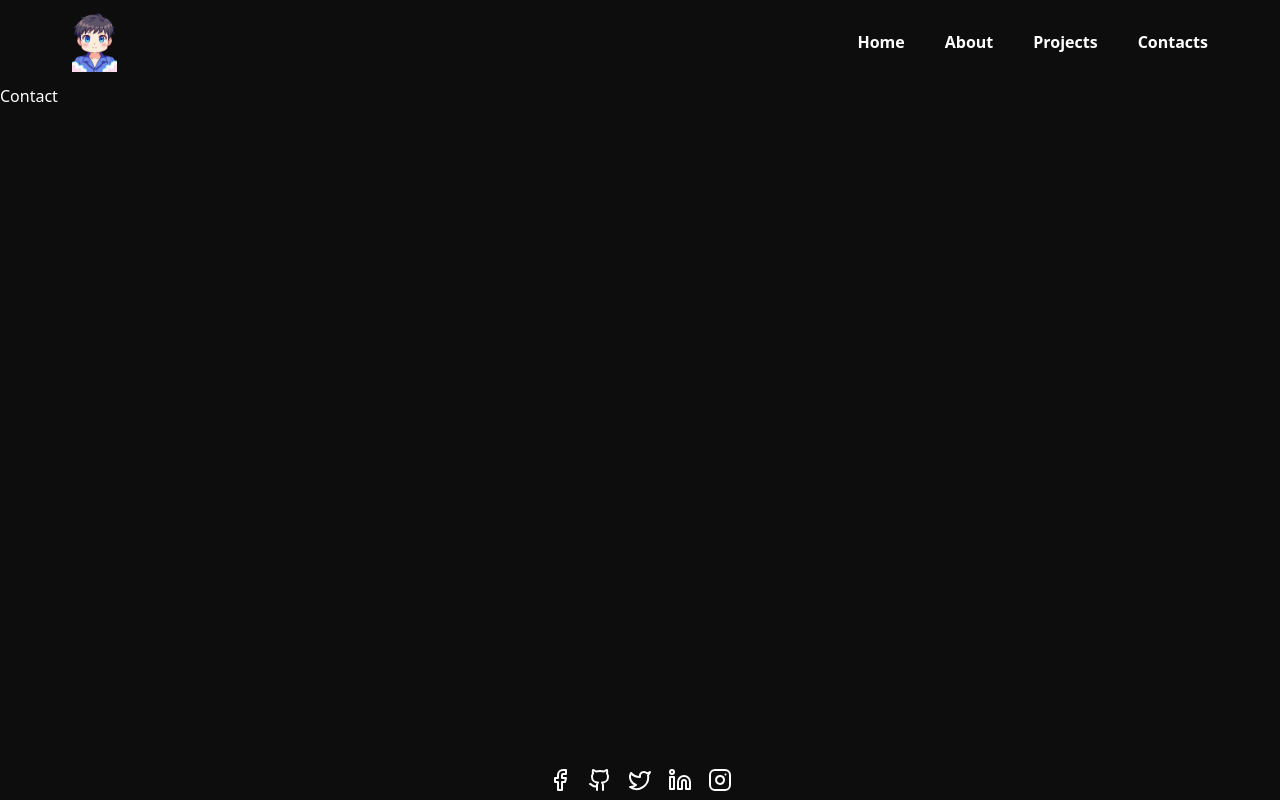
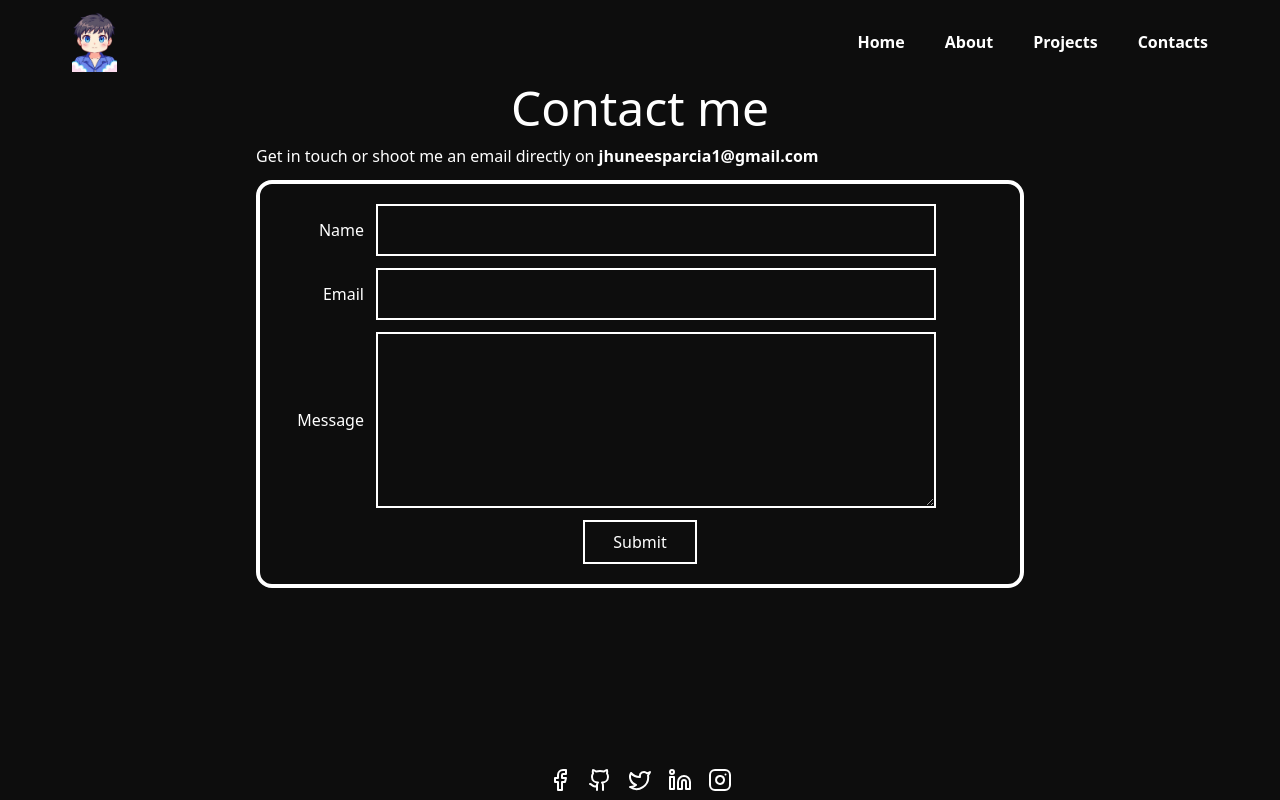
Before and after one commit to jwesparcia/portfolio-new, a React (Vite) app: page /contact in a window 1280 px wide. Built offline with nearby package versions, Linux system fonts and the light colour scheme; a web font is replaced by a local one.

Commit message:
initial commit

```diff
--- a/index.html
+++ b/index.html
@@ -4,7 +4,7 @@
     <meta charset="UTF-8" />
     <link rel="icon" type="image/svg+xml" href="/vite.svg" />
     <meta name="viewport" content="width=device-width, initial-scale=1.0" />
-    <title>My Portfolio</title>
+    <title>Jhune Wally Esparcia || Portfolio Website</title>
   </head>
   <body>
     <div id="root"></div>
--- a/src/components/ContactForm.jsx
+++ b/src/components/ContactForm.jsx
@@ -1,8 +1,33 @@
 import React from 'react'
 
-const ContactForm = () => {
+const ContactForm = ({name,email,message}) => {
   return (
-    <div>ContactForm</div>
+    <div className=' border-4 rounded-2xl p-5'>
+        <form action="" className='flex w-full flex-col'>
+          <div className='flex mb-3'>
+             <label className='w-24 flex' htmlFor="email"><span className=' text-end  w-24 mr-3 my-auto'> {name}</span>
+             </label>
+             <input type="email" className=' p-3 w-2xs md:w-[35rem] border-2' required/>
+          </div>
+
+          <div className='flex mb-3'>
+             <label className='my-auto w-24 flex ' htmlFor="email"><span className='text-end mr-3  w-24  '> {email}</span>
+             </label>
+             <input type="email" className=' p-3 w-2xs md:w-[35rem] border-2' required/>
+          </div>
+
+           <div className='flex mb-3'>
+             <label className='my-auto w-24  flex ' htmlFor="email"><span className=' w-24 text-end mr-3 '> {message}</span>
+             </label>
+             <textarea type="email" className=' p-3 w-2xs h-44 md:w-[35rem] border-2' required />
+          </div>
+
+          <div className='border-2 w-auto ml-auto px-7 py-2 mr-auto cursor-pointer'>
+            <button className='w-full cursor-pointer'>Submit</button>
+          </div>
+        </form>
+      </div>
+
   )
 }
 
--- a/src/pages/Contact.jsx
+++ b/src/pages/Contact.jsx
@@ -1,8 +1,26 @@
 import React from 'react'
-
+import ContactForm from '../components/ContactForm'
 const Contact = () => {
   return (
-    <div>Contact</div>
+    <div className=' md:w-3xl ml-auto mr-auto font-bitcount '>
+      <div className='text-[2rem] md:text-5xl font-bitcount text-center  mb-3'>
+        <h1>Contact me</h1>
+      </div>
+      <div className=' mb-3'>
+        <p>Get in touch or shoot me an email directly on <span className='font-bold'>jhuneesparcia1@gmail.com</span> </p>
+      </div>
+
+      <div className=''>
+         <ContactForm
+        name={"Name"}
+        email={"Email"}
+        message={"Message"}
+      />
+      </div>
+
+
+
+    </div>
   )
 }
 
--- a/src/pages/Projects.jsx
+++ b/src/pages/Projects.jsx
@@ -1,13 +1,15 @@
 import React from "react";
 import ProjectCard from "../components/ProjectCard";
+import { MoveRight } from "lucide-react";
+import { Link } from "react-router-dom";
 const Projects = () => {
   return (
     <div className="">
-      <div className="md:w-3xl w-1xl mr-auto ml-auto p-4 ">
+      <div className="md:w-3xl w-1xl mr-auto ml-auto p-4  md:p-0">
         <div className="font-bitcount py-5 font-bold text-[2rem] md:text-5xl text-center">
           <h1>My Projects</h1>
         </div>
-        <div className="space-y-3">
+        <div className="space-y-3 mb-2">
           <ProjectCard
             title={"Guitar E-Commerce Website"}
             description={
@@ -51,6 +53,9 @@ const Projects = () => {
             githubUrl={"https://github.com/jwesparcia/ContactManagement"}
           />
         </div>
+        <div className=" p-2.5 w-2xs text-[0.9rem] ml-auto mr-auto flex justify-center font-bitcount md:text-[1.4rem] md:p-0 ">
+          <Link to={"/contact"} className="flex gap-1.5 cursor-pointer">Contact me <MoveRight className="size-5 md:size-7 md:mt-0.5" /></Link>
+        </div>
       </div>
     </div>
   );
```
Also changed, not shown: src/index.css (line endings or trailing spaces).
